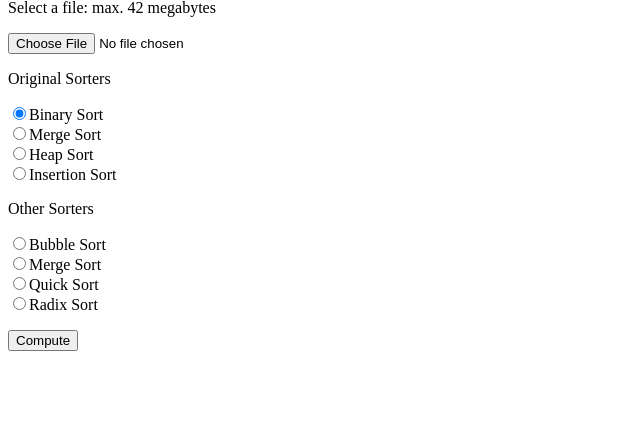
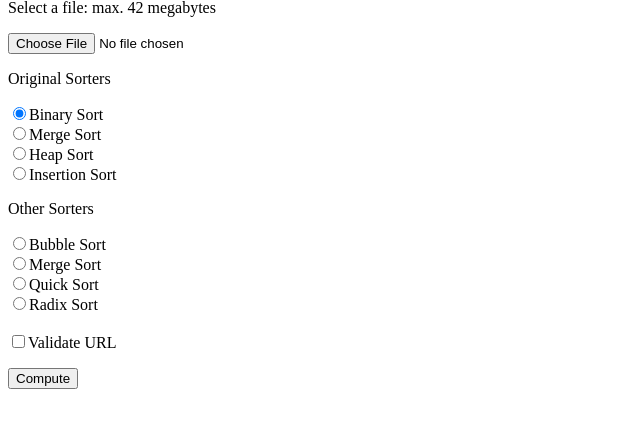
Before and after one commit to hunlan/cse403sortingoption, a Django app: page / in a window 1280 px wide. Shown: the part 17-445 px from the top of the page, without its empty margins (0-640 px from the left). Run offline with Django 3.2, Linux system fonts and the light colour scheme.

Commit message:
added checkbox

```diff
--- a/sectionproject/templates/list.html
+++ b/sectionproject/templates/list.html
@@ -26,6 +26,9 @@
             <input type="radio" name="sort" value="other_quick">Quick Sort<br>
             <input type="radio" name="sort" value="other_radix">Radix Sort<br>
 
+            <br>
+
+            <input type="checkbox" name="validate" value="validate">Validate URL
 
 			<p><input type="submit" value="Compute" /></p>
         </form>
```
